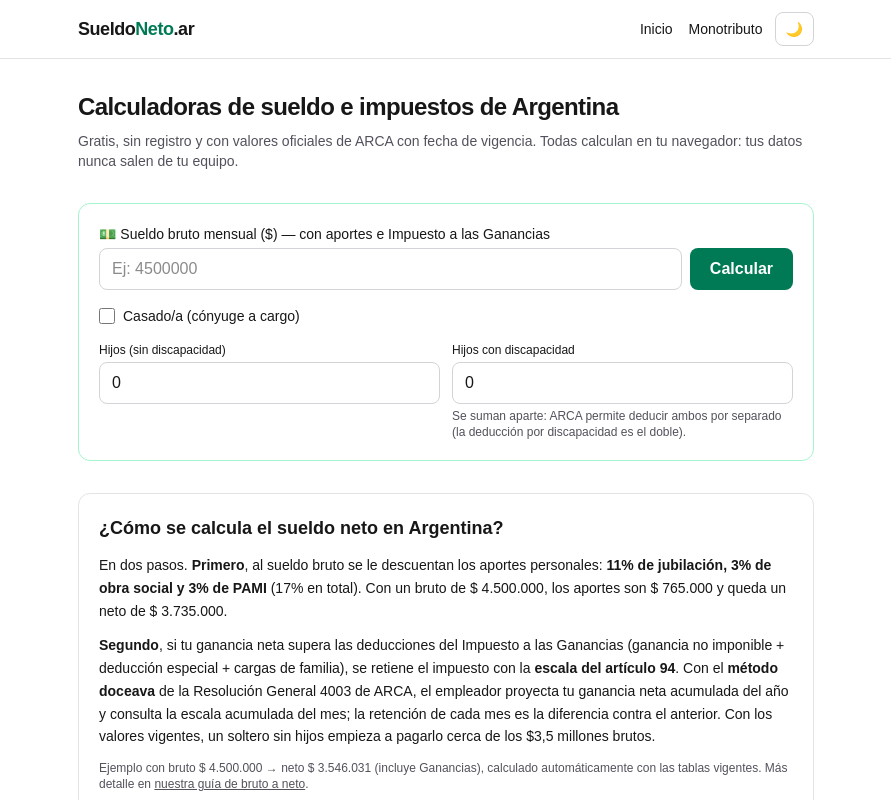
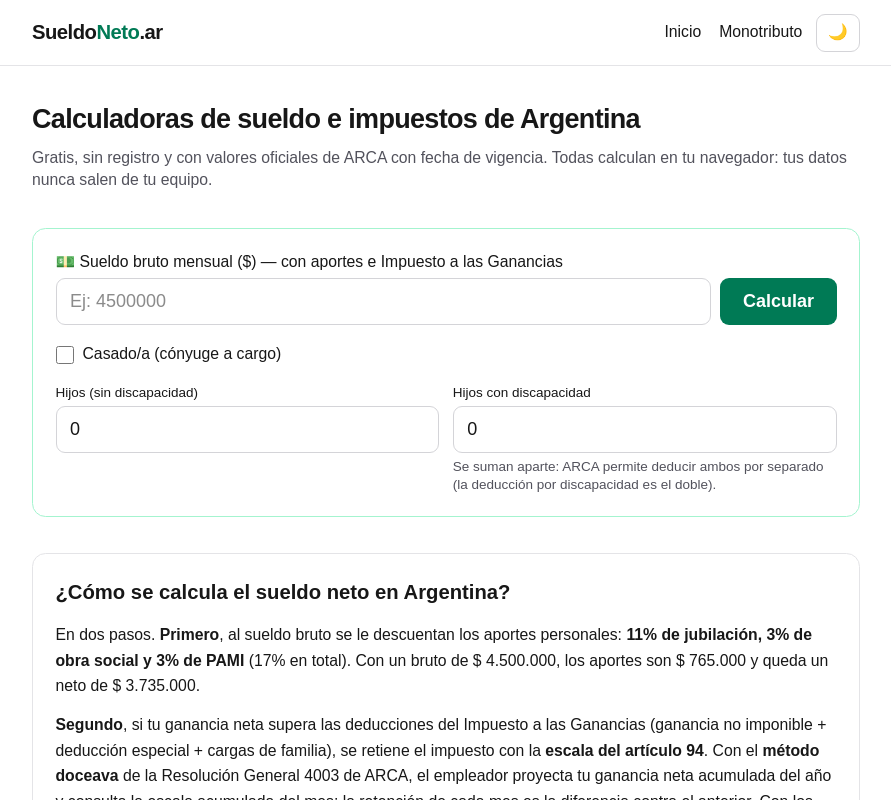
Before and after one commit to tiag-ops/suelloneto-ar, a Next.js app: page / in a window 1280 px wide. Shown: the top 800 px of the page, without its empty margins (194-1085 px from the left). Built offline with nearby package versions, Linux system fonts and the light colour scheme.

Commit message:
a11y: tipografia global +12% (root 16->18px via rem, escala todo Tailwind)

```diff
--- a/src/app/globals.css
+++ b/src/app/globals.css
@@ -21,6 +21,11 @@
   --color-foreground: var(--foreground);
 }
 
+html {
+  /* Tipografía global +12%: escala toda la escala rem de Tailwind */
+  font-size: 112.5%;
+}
+
 body {
   background: var(--background);
   color: var(--foreground);
```
